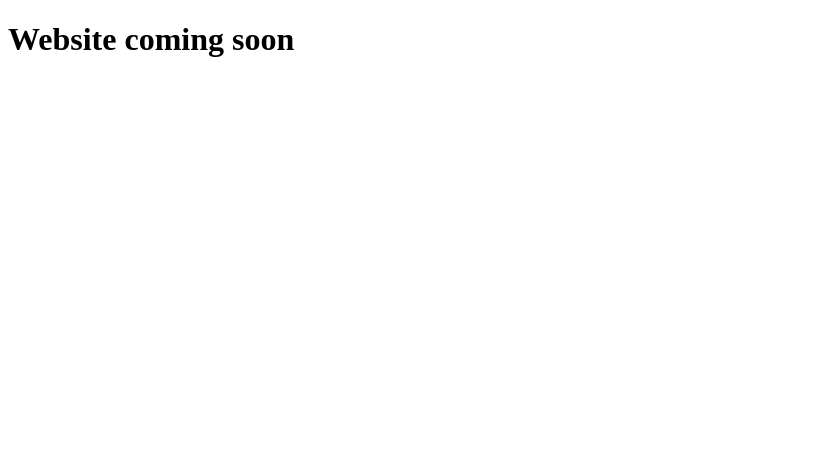
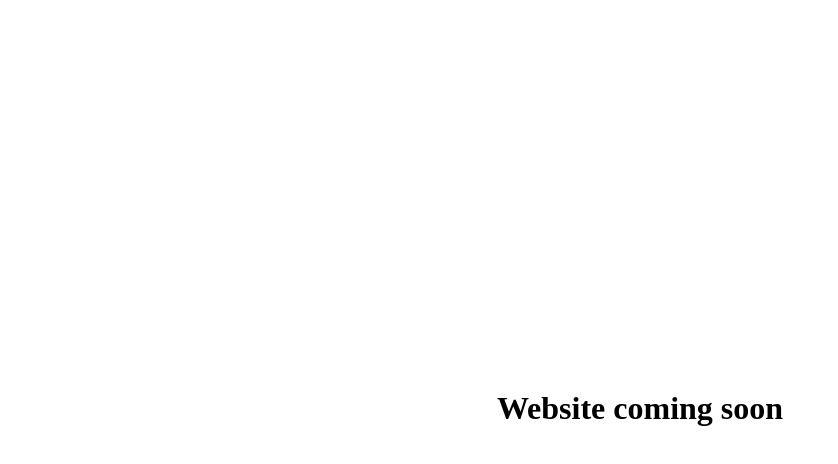
Before and after one commit to nickonometry/tamiko-andrews, a SvelteKit app: page / in a window 1280 px wide. Shown: the top 464 px of the page, without its empty margins (0-838 px from the left). Built offline with nearby package versions, Linux system fonts and the light colour scheme.

Commit message:
centered coming soon

```diff
--- /dev/null
+++ b/src/app.css
@@ -0,0 +1,14 @@
+* {
+ box-sizing: border-box;
+}
+
+html {
+ height: 100dvh;
+ width: 100dvw;
+}
+
+body {
+ height:100%;
+ display: grid;
+ place-content: center;
+}
```
Also changed, not shown: src/routes/+layout.svelte (added, +8 -0 lines).
